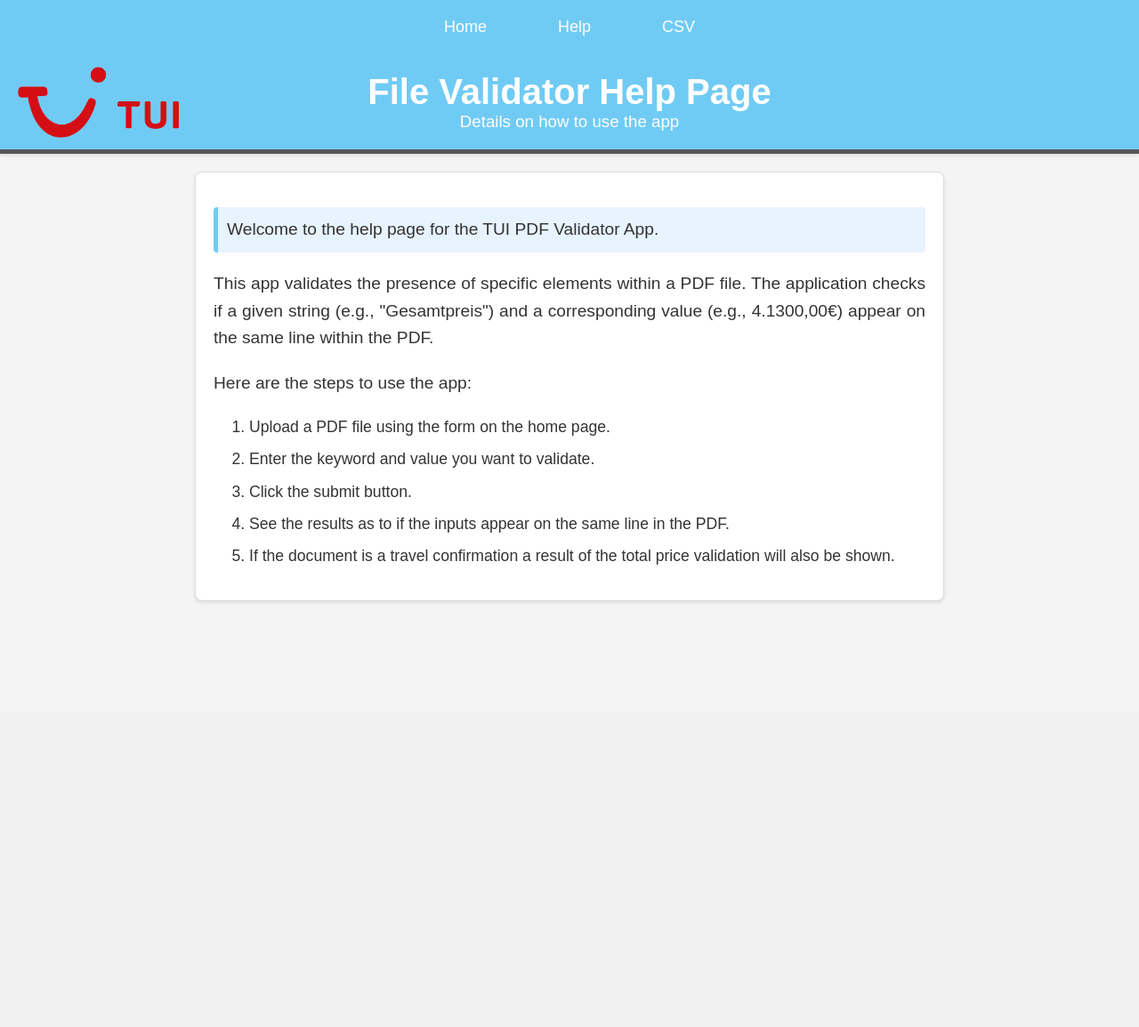
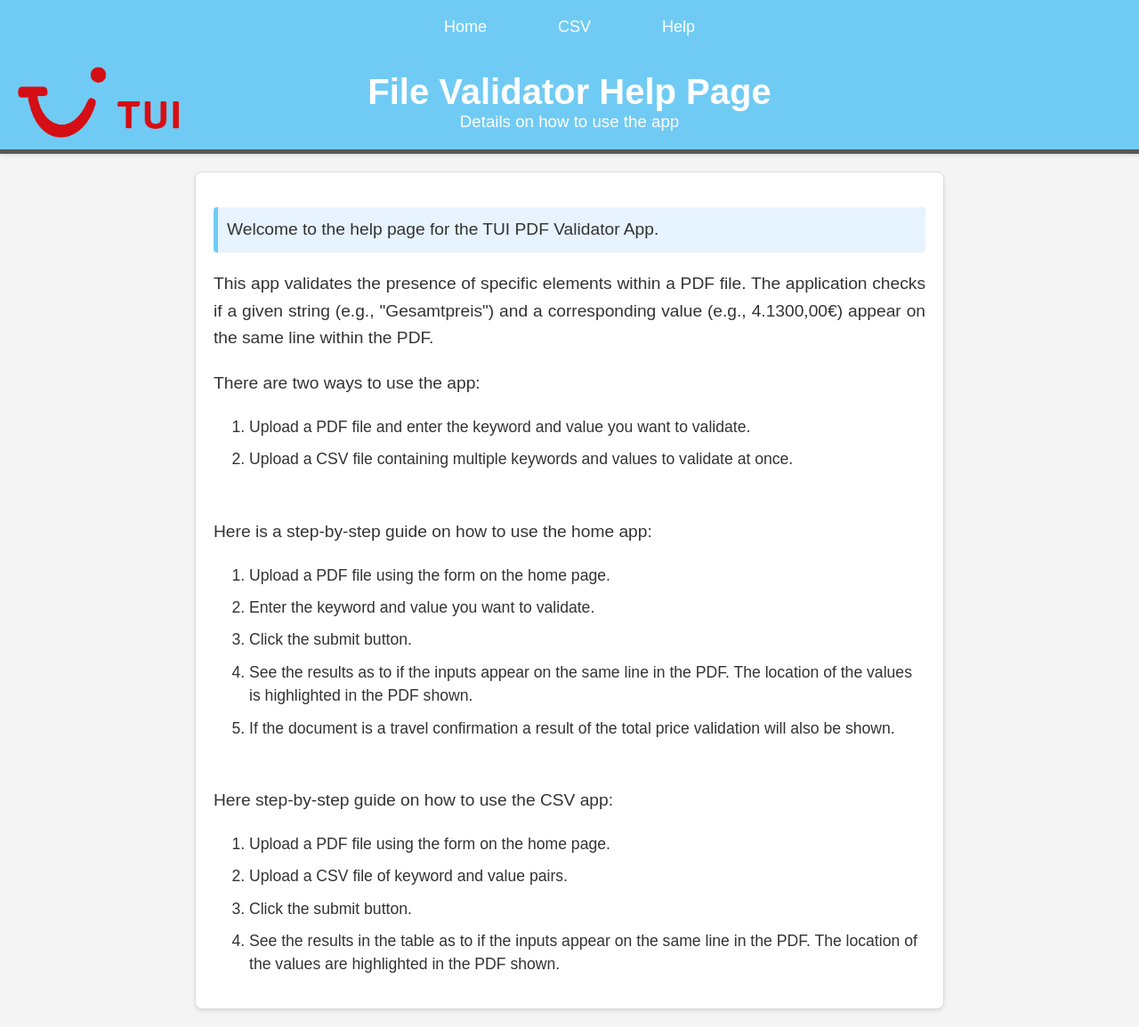
Before and after one commit to niklasLough/Pdf-Content-Validator, a Flask app: page /help in a window 1280 px wide. Shown: the whole page at 89% size. Before the commit the page ends 677 px from the top, so only its background shows below. Run offline with Flask 2, Linux system fonts and the light colour scheme.

Commit message:
Updated help page

```diff
--- a/templates/csv_file.html
+++ b/templates/csv_file.html
@@ -11,8 +11,8 @@
     <nav>
         <ul>
             <li><a href="{{ url_for('home') }}">Home</a></li>
+            <li><a href="{{ url_for('csv_file') }}">CSV</a></li>
             <li><a href="{{ url_for('help') }}">Help</a></li>
-            <li><a href="{{ url_for('csv_file') }}">CSV</a></li>
         </ul>
     </nav>
     <header>
--- a/templates/help.html
+++ b/templates/help.html
@@ -11,8 +11,8 @@
     <nav>
         <ul>
             <li><a href="{{ url_for('home') }}">Home</a></li>
+            <li><a href="{{ url_for('csv_file') }}">CSV</a></li>
             <li><a href="{{ url_for('help') }}">Help</a></li>
-            <li><a href="{{ url_for('csv_file') }}">CSV</a></li>
         </ul>
     </nav>
     <header>
@@ -26,13 +26,27 @@
         <p class="main-highlight">Welcome to the help page for the TUI PDF Validator App.</p>
         <p>This app validates the presence of specific elements within a PDF file.
         The application checks if a given string (e.g., "Gesamtpreis") and a corresponding value (e.g., 4.1300,00€) appear on the same line within the PDF.</p>
-        <p>Here are the steps to use the app:</p>
+        <p>There are two ways to use the app:</p>
+        <ol>
+            <li>Upload a PDF file and enter the keyword and value you want to validate.</li>
+            <li>Upload a CSV file containing multiple keywords and values to validate at once.
+        </ol>
+        <br>
+        <p>Here is a step-by-step guide on how to use the home app:</p>
         <ol>
             <li>Upload a PDF file using the form on the home page.</li>
             <li>Enter the keyword and value you want to validate.</li>
             <li>Click the submit button.</li>
-            <li>See the results as to if the inputs appear on the same line in the PDF.</li>
+            <li>See the results as to if the inputs appear on the same line in the PDF. The location of the values is highlighted in the PDF shown.</li>
             <li>If the document is a travel confirmation a result of the total price validation will also be shown.</li>
+        </ol>
+        <br>
+        <p>Here step-by-step guide on how to use the CSV app:</p>
+        <ol>
+            <li>Upload a PDF file using the form on the home page.</li>
+            <li>Upload a CSV file of keyword and value pairs.</li>
+            <li>Click the submit button.</li>
+            <li>See the results in the table as to if the inputs appear on the same line in the PDF. The location of the values are highlighted in the PDF shown.</li>
         </ol>
     </main>
 </body>
--- a/templates/index.html
+++ b/templates/index.html
@@ -11,8 +11,8 @@
     <nav>
         <ul>
             <li><a href="{{ url_for('home') }}">Home</a></li>
+            <li><a href="{{ url_for('csv_file') }}">CSV</a></li>
             <li><a href="{{ url_for('help') }}">Help</a></li>
-            <li><a href="{{ url_for('csv_file') }}">CSV</a></li>
         </ul>
     </nav>
     <header>
```
